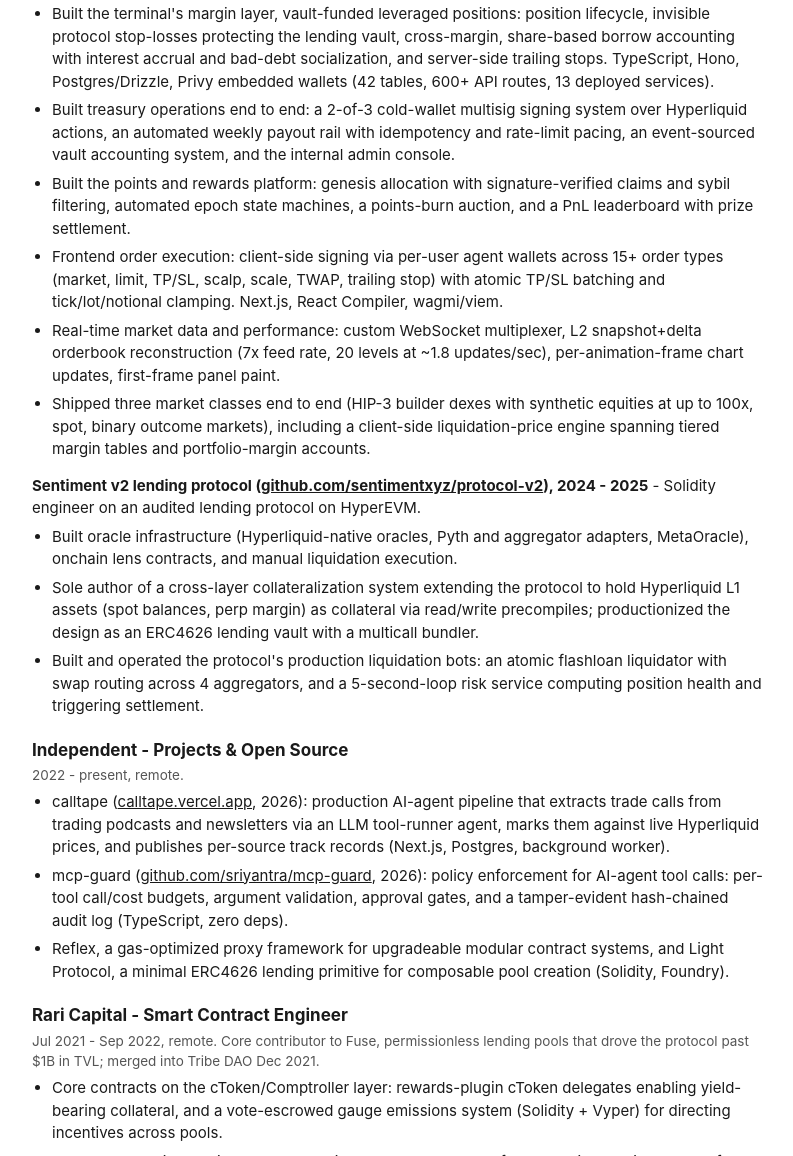
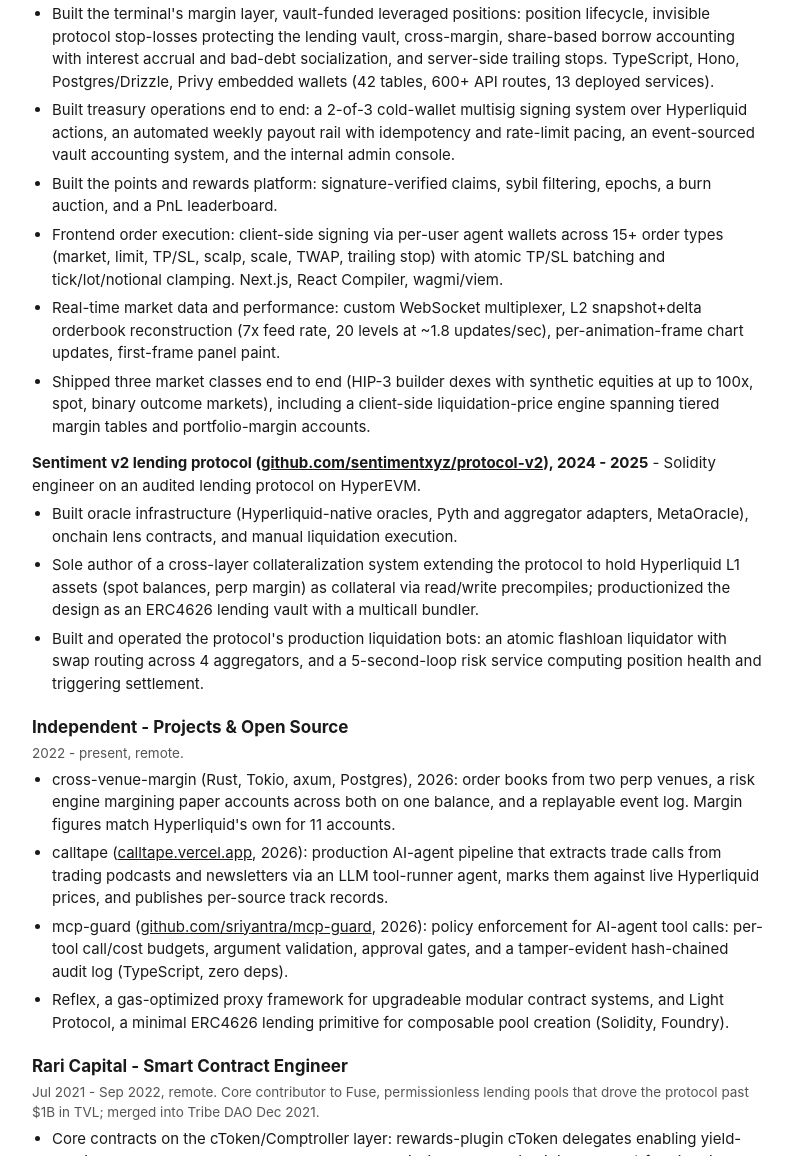
Before and after one commit to sriyantra/sriyantra.github.io, a plain HTML site: page index.html in a window 1280 px wide. Shown: the part 716-1872 px from the top of the page, without its empty margins (242-1035 px from the left). Drawn offline with Linux system fonts and the light colour scheme.

Commit message:
feat: add cross-venue-margin project and Rust to skills

```diff
--- a/index.html
+++ b/index.html
@@ -89,7 +89,7 @@
 <h2>Skills</h2>
 <dl class="skills">
   <dt>Languages</dt>
-  <dd>TypeScript, Node, Solidity, Vyper, C, C++, SQL</dd>
+  <dd>TypeScript, Node, Solidity, Vyper, C, C++, SQL, Rust (project level)</dd>
   <dt>Backend</dt>
   <dd>Hono, Postgres/Drizzle, Redis, WebSocket infrastructure, REST API design, idempotency and reconciliation, monorepos (Turborepo), Railway</dd>
   <dt>Smart contracts</dt>
@@ -109,7 +109,7 @@
 <ul>
 <li>Built the terminal's margin layer, vault-funded leveraged positions: position lifecycle, invisible protocol stop-losses protecting the lending vault, cross-margin, share-based borrow accounting with interest accrual and bad-debt socialization, and server-side trailing stops. TypeScript, Hono, Postgres/Drizzle, Privy embedded wallets (42 tables, 600+ API routes, 13 deployed services).</li>
 <li>Built treasury operations end to end: a 2-of-3 cold-wallet multisig signing system over Hyperliquid actions, an automated weekly payout rail with idempotency and rate-limit pacing, an event-sourced vault accounting system, and the internal admin console.</li>
-<li>Built the points and rewards platform: genesis allocation with signature-verified claims and sybil filtering, automated epoch state machines, a points-burn auction, and a PnL leaderboard with prize settlement.</li>
+<li>Built the points and rewards platform: signature-verified claims, sybil filtering, epochs, a burn auction, and a PnL leaderboard.</li>
 <li>Frontend order execution: client-side signing via per-user agent wallets across 15+ order types (market, limit, TP/SL, scalp, scale, TWAP, trailing stop) with atomic TP/SL batching and tick/lot/notional clamping. Next.js, React Compiler, wagmi/viem.</li>
 <li>Real-time market data and performance: custom WebSocket multiplexer, L2 snapshot+delta orderbook reconstruction (7x feed rate, 20 levels at ~1.8 updates/sec), per-animation-frame chart updates, first-frame panel paint.</li>
 <li>Shipped three market classes end to end (HIP-3 builder dexes with synthetic equities at up to 100x, spot, binary outcome markets), including a client-side liquidation-price engine spanning tiered margin tables and portfolio-margin accounts.</li>
@@ -125,7 +125,8 @@
 <h3>Independent - Projects &amp; Open Source</h3>
 <div class="meta">2022 - present, remote.</div>
 <ul>
-<li>calltape (<a href="https://calltape.vercel.app">calltape.vercel.app</a>, 2026): production AI-agent pipeline that extracts trade calls from trading podcasts and newsletters via an LLM tool-runner agent, marks them against live Hyperliquid prices, and publishes per-source track records (Next.js, Postgres, background worker).</li>
+<li>cross-venue-margin (Rust, Tokio, axum, Postgres), 2026: order books from two perp venues, a risk engine margining paper accounts across both on one balance, and a replayable event log. Margin figures match Hyperliquid's own for 11 accounts.</li>
+<li>calltape (<a href="https://calltape.vercel.app">calltape.vercel.app</a>, 2026): production AI-agent pipeline that extracts trade calls from trading podcasts and newsletters via an LLM tool-runner agent, marks them against live Hyperliquid prices, and publishes per-source track records.</li>
 <li>mcp-guard (<a href="https://github.com/sriyantra/mcp-guard">github.com/sriyantra/mcp-guard</a>, 2026): policy enforcement for AI-agent tool calls: per-tool call/cost budgets, argument validation, approval gates, and a tamper-evident hash-chained audit log (TypeScript, zero deps).</li>
 <li>Reflex, a gas-optimized proxy framework for upgradeable modular contract systems, and Light Protocol, a minimal ERC4626 lending primitive for composable pool creation (Solidity, Foundry).</li>
 </ul>
```
Also changed, not shown: 1 other file.
